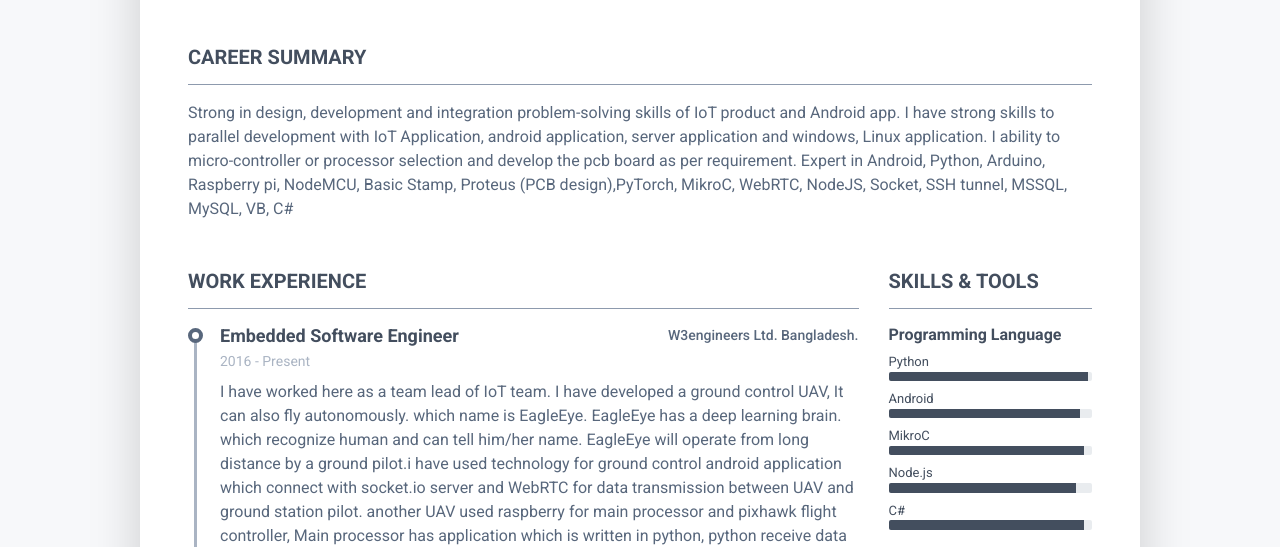
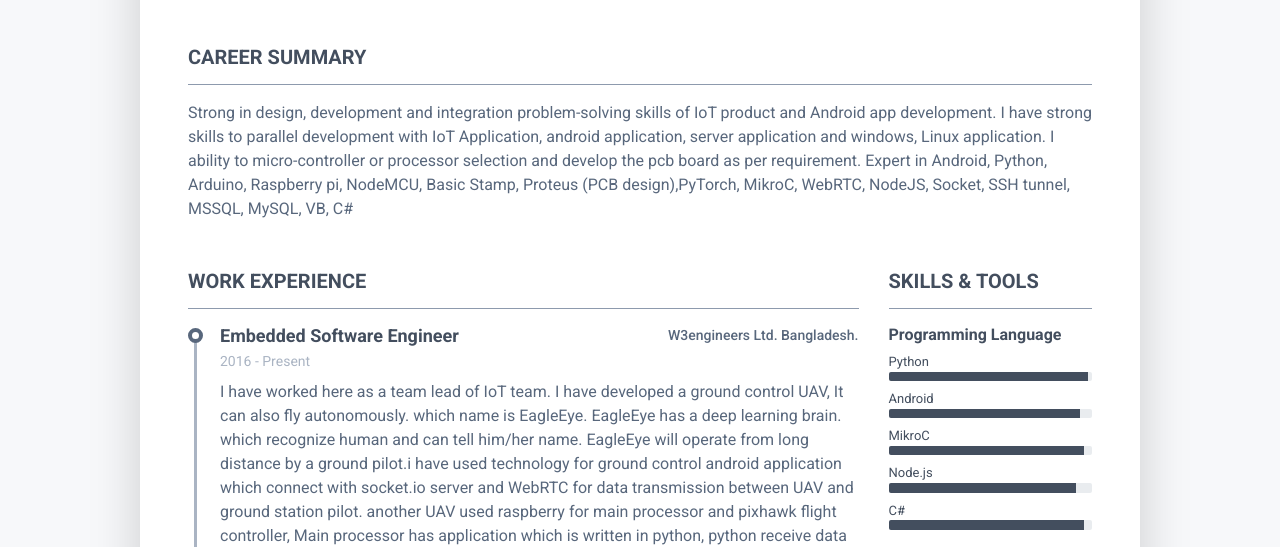
Before and after one commit to borhanreo/borhanreo.github.io, a plain HTML site: page index.html in a window 1280 px wide. Shown: the part 253-800 px from the top of the page. Drawn offline with Linux system fonts and the light colour scheme.

Commit message:
Summery change

```diff
--- a/index.html
+++ b/index.html
@@ -56,7 +56,7 @@
 			    <section class="resume-section summary-section mb-5">
 				    <h2 class="resume-section-title text-uppercase font-weight-bold pb-3 mb-3">Career Summary</h2>
 				    <div class="resume-section-content">
-					    <p class="mb-0">Strong in design, development and integration problem-solving skills of IoT product and Android app. I have strong skills to parallel development with IoT Application, android application, server application and windows, Linux application. I ability to micro-controller or processor selection and develop the pcb board as per requirement. Expert in Android, Python, Arduino, Raspberry pi, NodeMCU, Basic Stamp, Proteus (PCB design),PyTorch, MikroC, WebRTC, NodeJS, Socket, SSH tunnel, MSSQL, MySQL, VB, C#</p>
+					    <p class="mb-0">Strong in design, development and integration problem-solving skills of IoT product and Android app development. I have strong skills to parallel development with IoT Application, android application, server application and windows, Linux application. I ability to micro-controller or processor selection and develop the pcb board as per requirement. Expert in Android, Python, Arduino, Raspberry pi, NodeMCU, Basic Stamp, Proteus (PCB design),PyTorch, MikroC, WebRTC, NodeJS, Socket, SSH tunnel, MSSQL, MySQL, VB, C#</p>
 				    </div>
 			    </section><!--//summary-section-->
 			    <div class="row">
```
